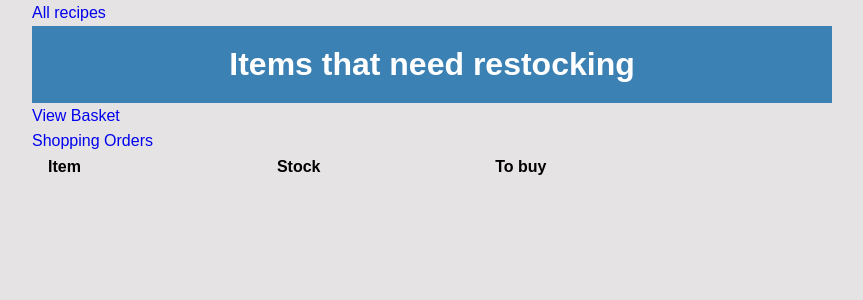
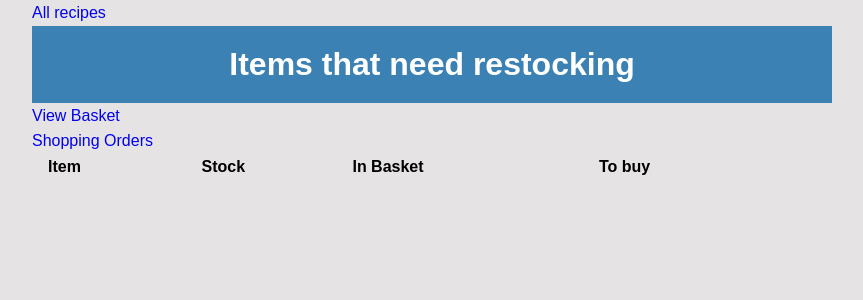
Before and after one commit to stephenfletchtek/djangodelights, a Django app: page /stock/shoppinglist/ in a window 1280 px wide. Shown: the part 49-349 px from the top of the page, without its empty margins (208-1071 px from the left). Run offline with Django 3.2, Linux system fonts and the light colour scheme; a user stored in the database is signed in; data comes from the database, SQL or seed files in the repository; lists and menus that the app fills with data are empty.

Commit message:
Make shopping list recommend reorder quantity minus basket quantity

```diff
--- a/djangodelights/inventory/forms.py
+++ b/djangodelights/inventory/forms.py
@@ -21,7 +21,7 @@ class BasketAddForm(forms.ModelForm):
 
     def __init__(self, ingredient_obj=None, **kwargs):
         super().__init__(**kwargs)
-        self.initial['quantity'] = ingredient_obj.re_order
+        self.initial['quantity'] = ingredient_obj.buy()
 
 
 # Add in item from restock list to basket as an update
@@ -32,7 +32,7 @@ class BasketUpdateForm(forms.ModelForm):
 
     def __init__(self, basket_obj=None, **kwargs):
         super().__init__(**kwargs)
-        self.initial['quantity'] = basket_obj.ingredient.re_order
+        self.initial['quantity'] = basket_obj.ingredient.buy()
 
 
 # Edit basket
--- a/djangodelights/inventory/models.py
+++ b/djangodelights/inventory/models.py
@@ -5,6 +5,7 @@ from decimal import Decimal
 from django.core.validators import MinValueValidator
 from django.db import models
 from django.db.models import F, Sum
+from django.shortcuts import get_object_or_404
 from django.utils import timezone
 from django.urls import reverse
 
@@ -30,20 +31,22 @@ class Ingredient(models.Model):
     threshold = models.IntegerField(blank=True, null=True)
     re_order = models.IntegerField(blank=True, null=True)
 
-    # Returns reorder quantity if kanban is true and stock is below threshold
+    # Returns reorder quantity less basket quantity
+    # if kanban is true and stock is below threshold
     def buy(self):
         if self.kanban and self.quantity < self.threshold:
-            return self.re_order
+            return self.re_order - self.in_basket()
         else:
             return 0
 
-    # return 'True' if item is in the basket
+    # return basket quantity if item is in the basket else zero
     def in_basket(self):
         ingredients = [obj.ingredient for obj in Basket.objects.all()]
         if self in ingredients:
-            return True
+            basket = get_object_or_404(Basket, ingredient=self)
+            return basket.quantity
         else:
-            return False
+            return 0
 
     # return 'True' if it's not in a recipe
     def no_recipe(self):
--- a/djangodelights/inventory/templates/inventory/shopping_list.html
+++ b/djangodelights/inventory/templates/inventory/shopping_list.html
@@ -14,18 +14,22 @@
       <tr>
         <th>Item</th>
         <th>Stock</th>
+        <th>In Basket</th>
         <th>To buy</th>
         <th></th>
       </tr>
     </thead>
     <tbody>
       {% for item in object_list %}
+        {% if item.in_basket < item.re_order %}
           <tr>
             <td>{{ item.name }}</td>
             <td>{{ item.quantity }}</td>
-          <td>{{ item.re_order }}</td>
-          {% comment %} Use 'add' if item is not in basket or 'update' if it is {% endcomment %}
-          <td><a
+            <td>{{ item.in_basket }}</td>
+            <td>{{ item.buy }}</td>
+            <td>
+              {% comment %} Messy 'create_or_update' {% endcomment %}
+              <a
               {% if item.in_basket %}
                 href="{% url 'update_basket' item.name %}"
               {% else %}
@@ -33,6 +37,7 @@
               {% endif %}>Add to basket</a>
             </td>
           </tr>
+        {% endif %}
       {% endfor %}
     </tbody>
   </table>
```
Lines whose indentation alone changed are shown as unchanged.
